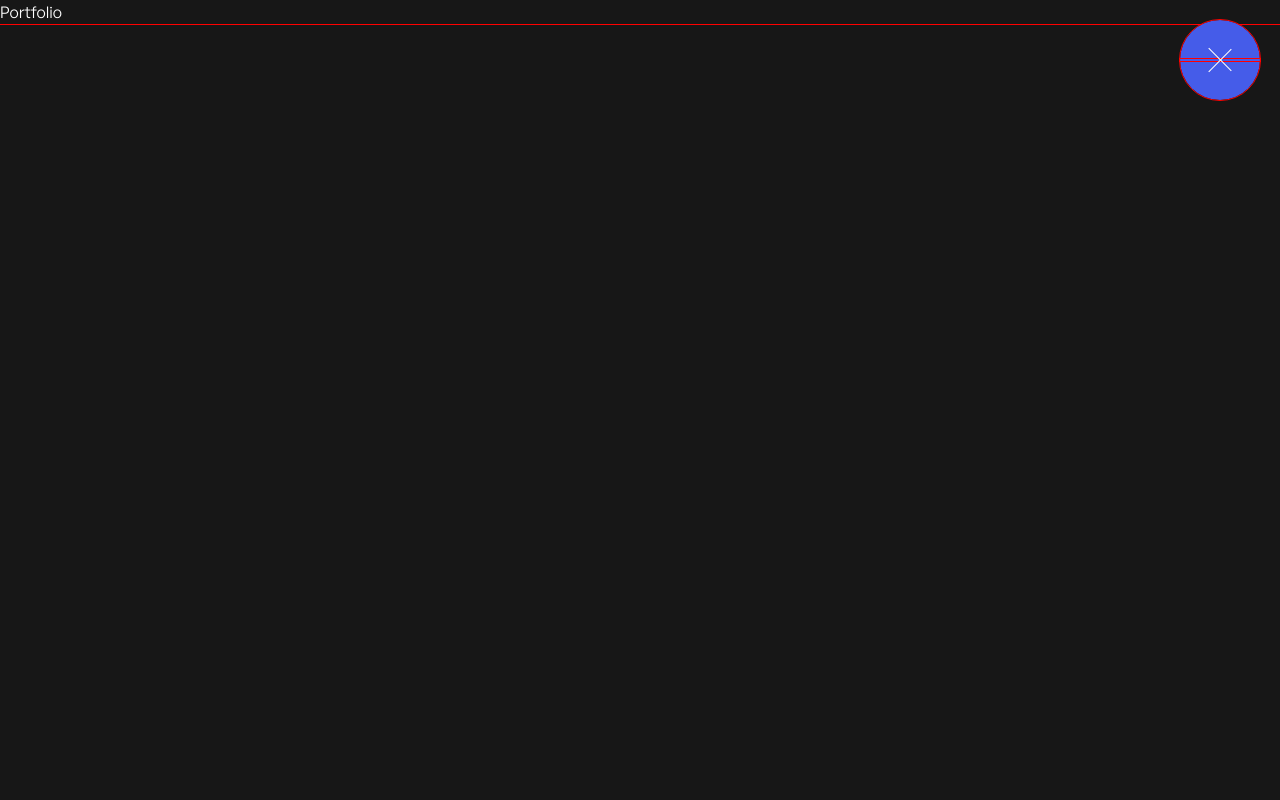
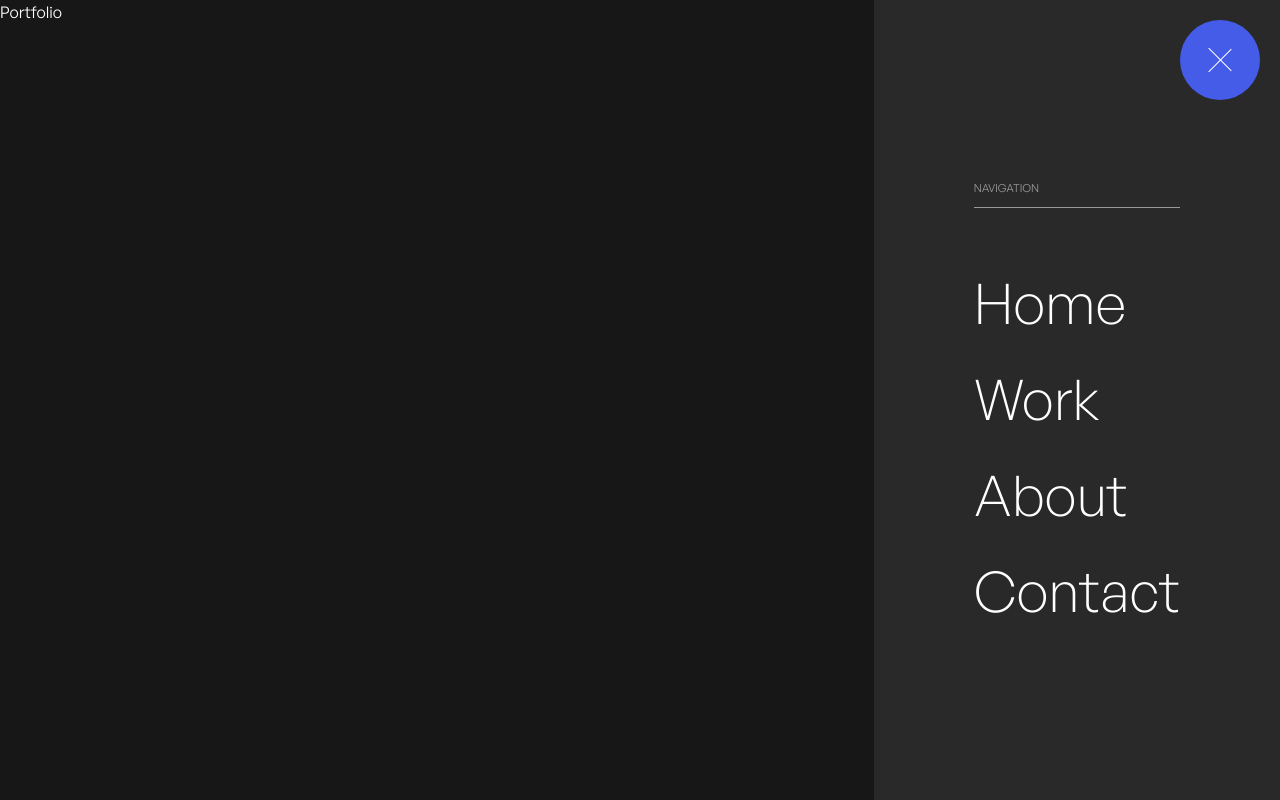
Before and after one commit to onkkkar/Portfolio, a Next.js app: page / in a window 1280 px wide. Both pictures are taken after a click on the element 1220 px from the left and 60 px from the top of the page. Built offline with nearby package versions, Linux system fonts and the light colour scheme.

Commit message:
Implmented the Static Navigation Menu

```diff
--- a/app/globals.css
+++ b/app/globals.css
@@ -22,7 +22,7 @@
 }
 
 * {
-  outline: 1px solid red;
+  /* outline: 1px solid red; */
 }
 
 @theme inline {
--- a/app/page.jsx
+++ b/app/page.jsx
@@ -1,6 +1,6 @@
 'use client';
 import { useEffect } from 'react';
-import styles from './styles.module.scss';
+import styles from './page.module.css';
 
 const Home = () => {
   useEffect(() => {
--- /dev/null
+++ b/components/header/navigation/Link/page.jsx
@@ -0,0 +1,12 @@
+import styles from './style.module.scss';
+import Link from 'next/link';
+
+const Index = ({ data }) => {
+  return (
+    <div className={styles.link}>
+      <Link href={data.href}>{data.title}</Link>
+    </div>
+  );
+};
+
+export default Index;
--- /dev/null
+++ b/components/header/navigation/Link/style.module.scss
@@ -0,0 +1,14 @@
+// .link {
+//   position: relative;
+//   display: flex;
+//   align-items: center;
+
+//   .indicator {
+//     width: 10px;
+//     height: 10px;
+//     background-color: white;
+//     border-radius: 50%;
+//     position: absolute;
+//     left: -30px;
+//   }
+// }
--- /dev/null
+++ b/components/header/navigation/page.jsx
@@ -0,0 +1,28 @@
+import styles from './style.module.scss';
+import Link from './Link/page.jsx';
+
+const Nav = () => {
+  const navItems = [
+    { title: 'Home', href: '/' },
+    { title: 'Work', href: '/work' },
+    { title: 'About', href: '/about' },
+    { title: 'Contact', href: '/contact' },
+  ];
+
+  return (
+    <div className={styles.menu}>
+      <div className={styles.body}>
+        <div className={styles.nav}>
+          <div className={styles.header}>
+            <p>Navigation</p>
+          </div>
+          {navItems.map((item, index) => {
+            return <Link data={{ ...item, index }} key={index} href='' />;
+          })}
+        </div>
+      </div>
+    </div>
+  );
+};
+
+export default Nav;
--- /dev/null
+++ b/components/header/navigation/style.module.scss
@@ -0,0 +1,36 @@
+.menu {
+  position: fixed;
+  right: 0;
+  height: 100vh;
+  background-color: rgb(41, 41, 41);
+  color: white;
+
+  .body {
+    padding: 100px;
+    display: flex;
+    justify-content: space-between;
+
+    .nav {
+      display: flex;
+      flex-direction: column;
+      font-size: 56px;
+      gap: 12px;
+      margin-top: 80px;
+
+      .header {
+        color: rgb(153, 153, 153);
+        border-bottom: 1px solid rgb(153, 153, 153);
+        text-transform: uppercase;
+        font-size: 11px;
+        margin-bottom: 40px;
+        padding-bottom: 10px;
+      }
+
+      a {
+        text-decoration: none;
+        color: white;
+        font-weight: 300;
+      }
+    }
+  }
+}
--- a/components/header/page.jsx
+++ b/components/header/page.jsx
@@ -1,6 +1,7 @@
 'use client';
+import styles from './style.module.scss';
 import { useState } from 'react';
-import styles from './styles.module.scss';
+import Nav from './navigation/page.jsx';
 
 const Header = () => {
   const [isActive, setIsActive] = useState(false);
@@ -17,6 +18,7 @@ const Header = () => {
           className={`${styles.burger} ${isActive ? styles.burgerActive : ''}`}
         ></div>
       </div>
+      {isActive && <Nav />}
     </>
   );
 };
--- /dev/null
+++ b/components/header/style.module.scss
@@ -0,0 +1,49 @@
+.button {
+  position: fixed;
+  right: 0;
+  margin: 20px;
+  width: 80px;
+  height: 80px;
+  border-radius: 50%;
+  background-color: #455ce9;
+  cursor: pointer;
+  display: flex;
+  align-items: center;
+  justify-content: center;
+  z-index: 2;
+
+  .burger {
+    width: 100%;
+    &::after,
+    &::before {
+      content: '';
+      display: block;
+      height: 1px;
+      width: 40%;
+      margin: auto;
+      background-color: white;
+      position: relative;
+      transition: all 0.3s;
+    }
+
+    &::after {
+      top: -5px;
+    }
+
+    &::before {
+      top: 5px;
+    }
+  }
+
+  .burgerActive {
+    &::after {
+      top: -1px;
+      transform: rotate(45deg);
+    }
+
+    &::before {
+      transform: rotate(-45deg);
+      top: 1px;
+    }
+  }
+}
--- a/components/header/styles.module.scss
+++ /dev/null
@@ -1,48 +0,0 @@
-.button {
-  position: fixed;
-  right: 0;
-  margin: 20px;
-  width: 80px;
-  height: 80px;
-  border-radius: 50%;
-  background-color: #455ce9;
-  cursor: pointer;
-  display: flex;
-  align-items: center;
-  justify-content: center;
-}
-
-.burger {
-  width: 100%;
-  &::after,
-  &::before {
-    content: '';
-    display: block;
-    height: 1px;
-    width: 40%;
-    margin: auto;
-    background-color: white;
-    position: relative;
-    transition: transform 0.3s;
-  }
-
-  &::after {
-    top: -5px;
-  }
-
-  &::before {
-    top: 5px;
-  }
-}
-
-.burgerActive {
-  &::after {
-    top: -1px;
-    transform: rotate(45deg);
-  }
-
-  &::before {
-    transform: rotate(-45deg);
-    top: 1px;
-  }
-}
```
Also changed, not shown: app/page.module.css (added), app/styles.module.scss (deleted).
